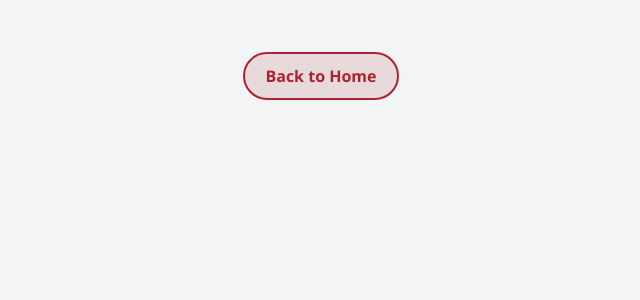
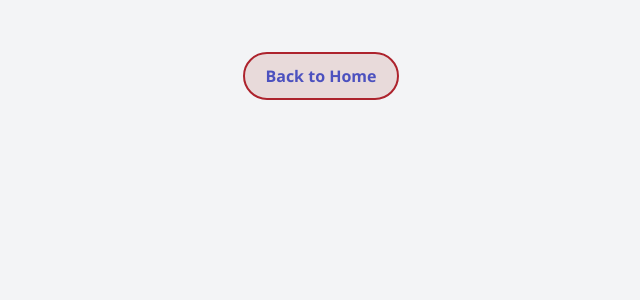
Before and after one commit to amirerfantim/ChatbotHub, a Django app: page /chatbots/ in a window 1280 px wide. Shown: the part 64-364 px from the top of the page, without its empty margins (319-959 px from the left). Run offline with Django 4.2, Linux system fonts and the light colour scheme; the visitor is signed in with stand-in values (Sample User, id 1); data that the repository does not hold is empty.

Commit message:
Refactor back button

```diff
--- a/torob_chatbot/templates/chatbot/chatbot-list.html
+++ b/torob_chatbot/templates/chatbot/chatbot-list.html
@@ -88,7 +88,7 @@
             margin-top: 20px;
             padding: 10px 20px;
             background-color: #E8dada;
-            color: #Ad232d;
+            color: #4c51bf;
             border: 2px solid #Ad232d;
             border-radius: 50px;
             cursor: pointer;
```
